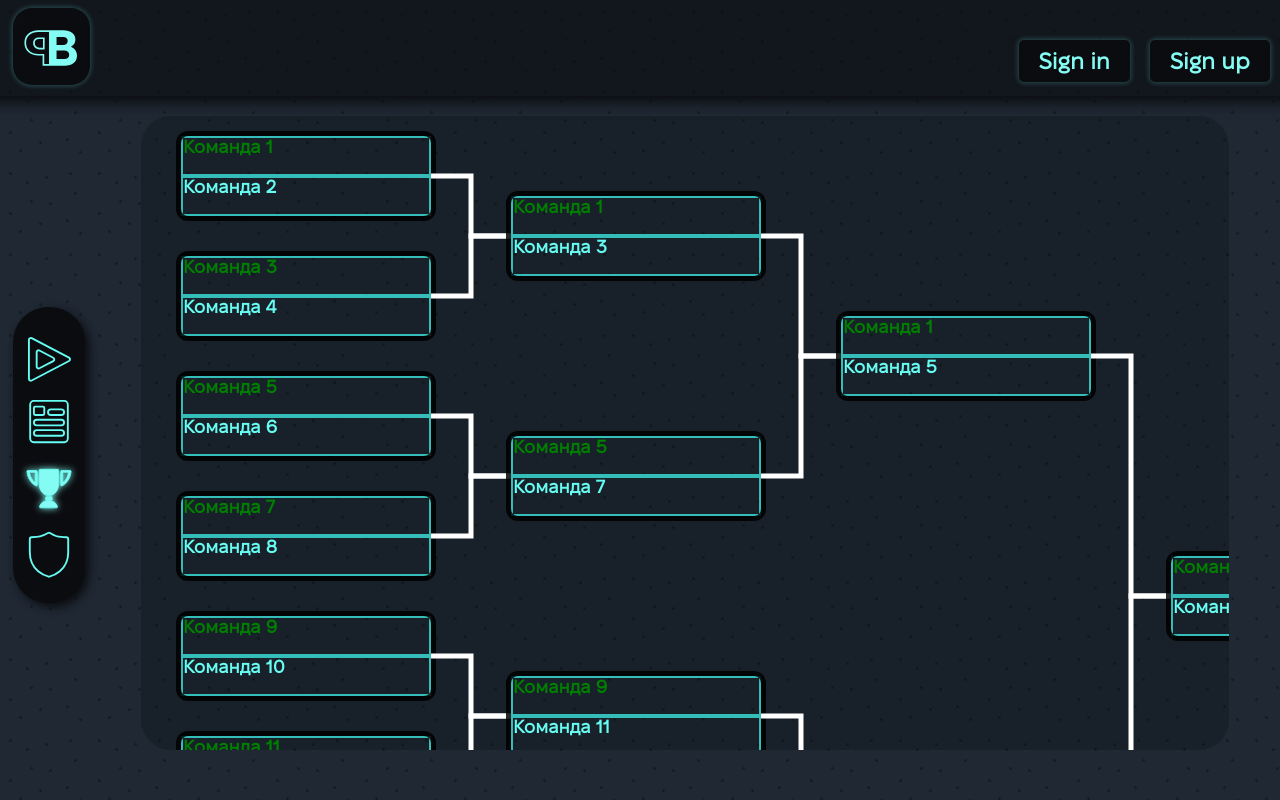
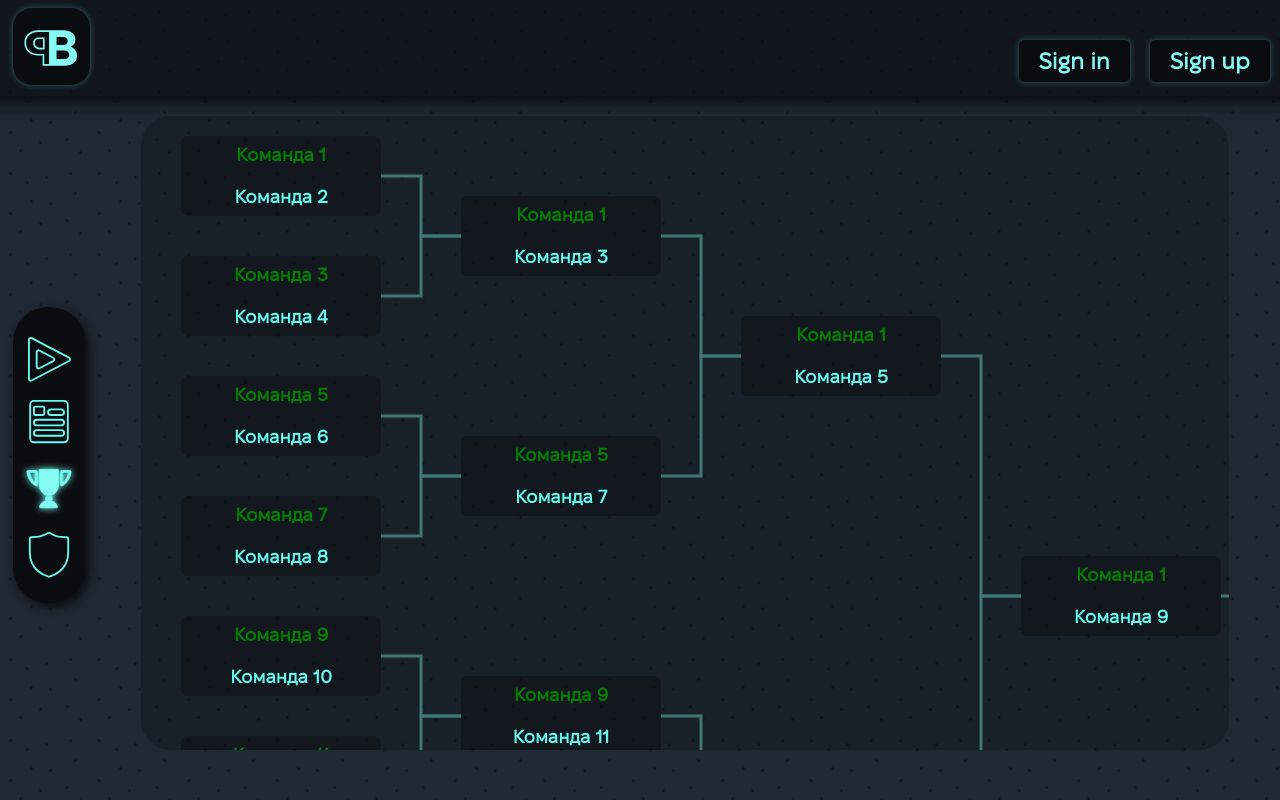
Before and after one commit to EMatchWorks/ematch-fe, a React (Create React App) app: page /tournaments in a window 1280 px wide. Built offline with nearby package versions, Linux system fonts and the light colour scheme.

Commit message:
Upgraded Tournament Bracket

```diff
--- a/src/components/Tournaments/TournamentLine.tsx
+++ b/src/assets/icons/Tournaments/TournamentLine.tsx
@@ -40,6 +40,7 @@ const TournamentLine = (props: Props) => {
         position: 'absolute',
         [params.direction ? 'top' : 'bottom']: '0',
         right: `-${params.width}px`,
+        zIndex: '-1',
       }}
     >
       <path
@@ -52,8 +53,8 @@ const TournamentLine = (props: Props) => {
                 0 + props.height / 2
               } H ${params.width}`
         }
-        stroke="white"
-        strokeWidth="5"
+        stroke="#559d98"
+        strokeWidth="3"
       />
     </svg>
   );
--- /dev/null
+++ b/src/components/TournamentRound/TournamentRound.module.scss
@@ -0,0 +1,12 @@
+.round {
+  display: flex;
+  flex-direction: column;
+}
+.match {
+  display: flex;
+  flex-direction: column;
+  justify-content: space-between;
+  width: 200px;
+  border-radius: 0.5rem;
+  background-color: #0b0c105e;
+}
--- /dev/null
+++ b/src/components/TournamentRound/TournamentRound.tsx
@@ -0,0 +1,67 @@
+import TournamentLine from '../../assets/icons/Tournaments/TournamentLine';
+import { Round } from '../../data/tournamentData';
+import TournamentTeam from '../TournamentTeam/TournamentTeam';
+import styles from './TournamentRound.module.scss';
+
+type TournamentRoundProps = {
+  roundIndex: number;
+  round: Round;
+};
+const height = 80;
+const marginY = 20;
+const marginX = 40;
+
+const step = (count: number) => {
+  let res = 0;
+  let coef = height - (height / 2 - marginY);
+  for (let i = 0; i < count; i++) {
+    res += coef;
+    coef *= 2;
+  }
+  return res;
+};
+const isWinner = (team: string, winner: string) => team === winner;
+
+const TournamentRound = (props: TournamentRoundProps) => {
+  return (
+    <div>
+      {' '}
+      <div key={`round-${props.roundIndex}`} className={styles.round}>
+        {props.round.round.map((match, matchIndex) => (
+          <div
+            key={`match-${matchIndex}`}
+            className={styles.match}
+            style={{
+              position: 'relative',
+              height: `${height}px`,
+              margin: `${marginY + step(props.roundIndex)}px ${marginX}px`,
+            }}
+          >
+            {props.round.round.length > 1 ? (
+              <TournamentLine
+                height={height}
+                marginX={marginX}
+                marginY={marginY}
+                roundIndex={props.roundIndex}
+                matchIndex={matchIndex}
+              />
+            ) : (
+              ' '
+            )}
+
+            <TournamentTeam
+              team={match.team1}
+              isWinner={isWinner(match.team1, match.winner)}
+            />
+            <TournamentTeam
+              team={match.team2}
+              isWinner={isWinner(match.team2, match.winner)}
+            />
+          </div>
+        ))}
+      </div>
+    </div>
+  );
+};
+
+export default TournamentRound;
--- /dev/null
+++ b/src/components/TournamentTeam/TournamentTeam.module.scss
@@ -0,0 +1,10 @@
+.team {
+  font-weight: bold;
+  font-size: 18px;
+  text-align: center;
+  margin: 10px;
+}
+
+.winner {
+  color: green;
+}
--- /dev/null
+++ b/src/components/TournamentTeam/TournamentTeam.tsx
@@ -0,0 +1,23 @@
+import React from 'react';
+import styles from './TournamentTeam.module.scss';
+
+type TournamentTeamProps = {
+  team: string;
+  isWinner: boolean;
+};
+
+const TournamentTeam = (props: TournamentTeamProps) => {
+  return (
+    <div>
+      {' '}
+      <div
+        className={styles.team + ' ' + (props.isWinner ? styles.winner : '')}
+        //   style={{ height: `${height / 2}px` }}
+      >
+        {props.team}
+      </div>
+    </div>
+  );
+};
+
+export default TournamentTeam;
--- a/src/pages/Home/Home.tsx
+++ b/src/pages/Home/Home.tsx
@@ -97,6 +97,7 @@ const Home = () => {
           if (index === itemIndex) {
             return (
               <div
+                key={index}
                 onWheel={scrollProcentHandler}
                 style={{ width: '100%', height: '100%' }}
               >
@@ -104,7 +105,7 @@ const Home = () => {
               </div>
             );
           } else {
-            return el.content;
+            return <span key={index}>{el.content}</span>;
           }
         })}
       </div>
--- a/src/pages/Play/Play.module.scss
+++ b/src/pages/Play/Play.module.scss
@@ -2,14 +2,9 @@
   display: grid;
   width: 100%;
   height: 100%;
-  grid-template-columns: 4fr 1fr;
   .matchesList {
     position: relative;
     overflow-y: hidden;
     height: 100%;
   }
-  .createMatch {
-    height: 100%;
-    overflow: hidden;
-  }
 }
--- a/src/pages/Play/Play.tsx
+++ b/src/pages/Play/Play.tsx
@@ -1,4 +1,3 @@
-import React from 'react';
 import CreateMatch from '../../components/CreateMatch/CreateMatch';
 import MatchesList from '../../components/MatchesList/MatchesList';
 import styles from './Play.module.scss';
@@ -9,9 +8,6 @@ const Play = () => {
       <div className={styles.matchesList}>
         <MatchesList />
       </div>
-      <div className={styles.createMatch}>
-        <CreateMatch />
-      </div>
     </div>
   );
 };
--- a/src/pages/Tournaments/Tournaments.tsx
+++ b/src/pages/Tournaments/Tournaments.tsx
@@ -1,21 +1,7 @@
 import React, { useRef } from 'react';
 import styles from './Tournaments.module.scss';
-import tournamentData, { Round } from './tournamentData';
-import TournamentLine from '../../components/Tournaments/TournamentLine';
-
-const height = 80;
-const marginY = 20;
-const marginX = 40;
-
-const step = (count: number) => {
-  let res = 0;
-  let coef = height - (height / 2 - marginY);
-  for (let i = 0; i < count; i++) {
-    res += coef;
-    coef *= 2;
-  }
-  return res;
-};
+import tournamentData, { Round } from '../../data/tournamentData';
+import TournamentRound from '../../components/TournamentRound/TournamentRound';
 
 const Tournaments = () => {
   const scrollRef = useRef<HTMLDivElement>(null);
@@ -51,52 +37,7 @@ const Tournaments = () => {
     >
       <div className={styles.rounds}>
         {tournamentData.rounds.map((round: Round, roundIndex: number) => (
-          <div key={`round-${roundIndex}`} className={styles.round}>
-            {round.round.map((match, matchIndex) => (
-              <div
-                key={`match-${matchIndex}`}
-                className={styles.match}
-                style={{
-                  position: 'relative',
-                  height: `${height}px`,
-                  margin: `${marginY + step(roundIndex)}px ${marginX}px`,
-                }}
-              >
-                {round.round.length > 1 ? (
-                  <TournamentLine
-                    height={height}
-                    marginX={marginX}
-                    marginY={marginY}
-                    roundIndex={roundIndex}
-                    matchIndex={matchIndex}
-                  />
-                ) : (
-                  ' '
-                )}
-
-                <div
-                  className={
-                    styles.team +
-                    ' ' +
-                    (match.winner === match.team1 ? styles.winner : '')
-                  }
-                  style={{ height: `${height / 2}px` }}
-                >
-                  {match.team1}
-                </div>
-                <div
-                  className={
-                    styles.team +
-                    ' ' +
-                    (match.winner === match.team2 ? styles.winner : '')
-                  }
-                  style={{ height: `${height / 2}px` }}
-                >
-                  {match.team2}
-                </div>
-              </div>
-            ))}
-          </div>
+          <TournamentRound roundIndex={roundIndex} round={round} />
         ))}
       </div>
     </div>
```
Also changed, not shown: src/data/tournamentData.ts (renamed from src/pages/Tournaments/tournamentData.ts).
